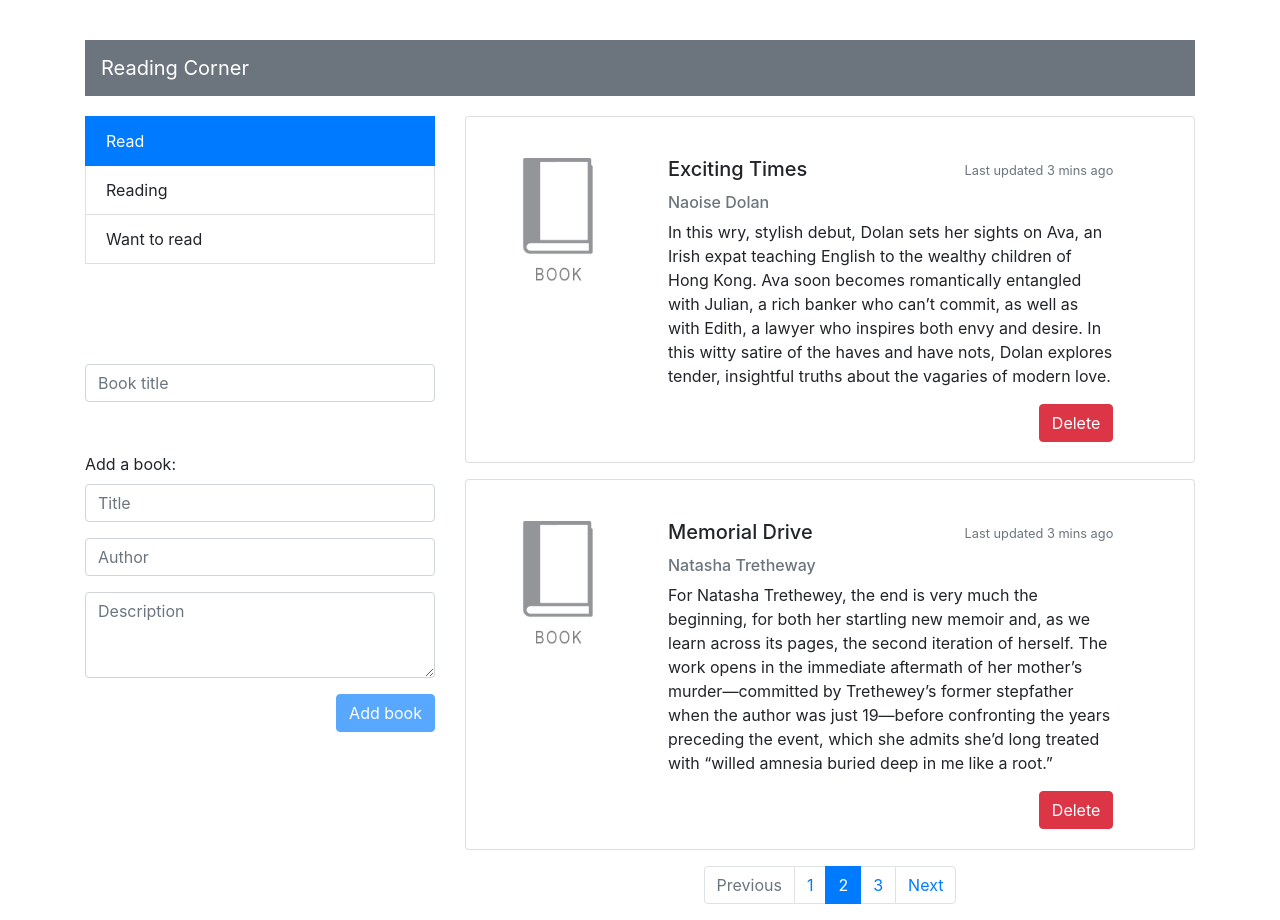
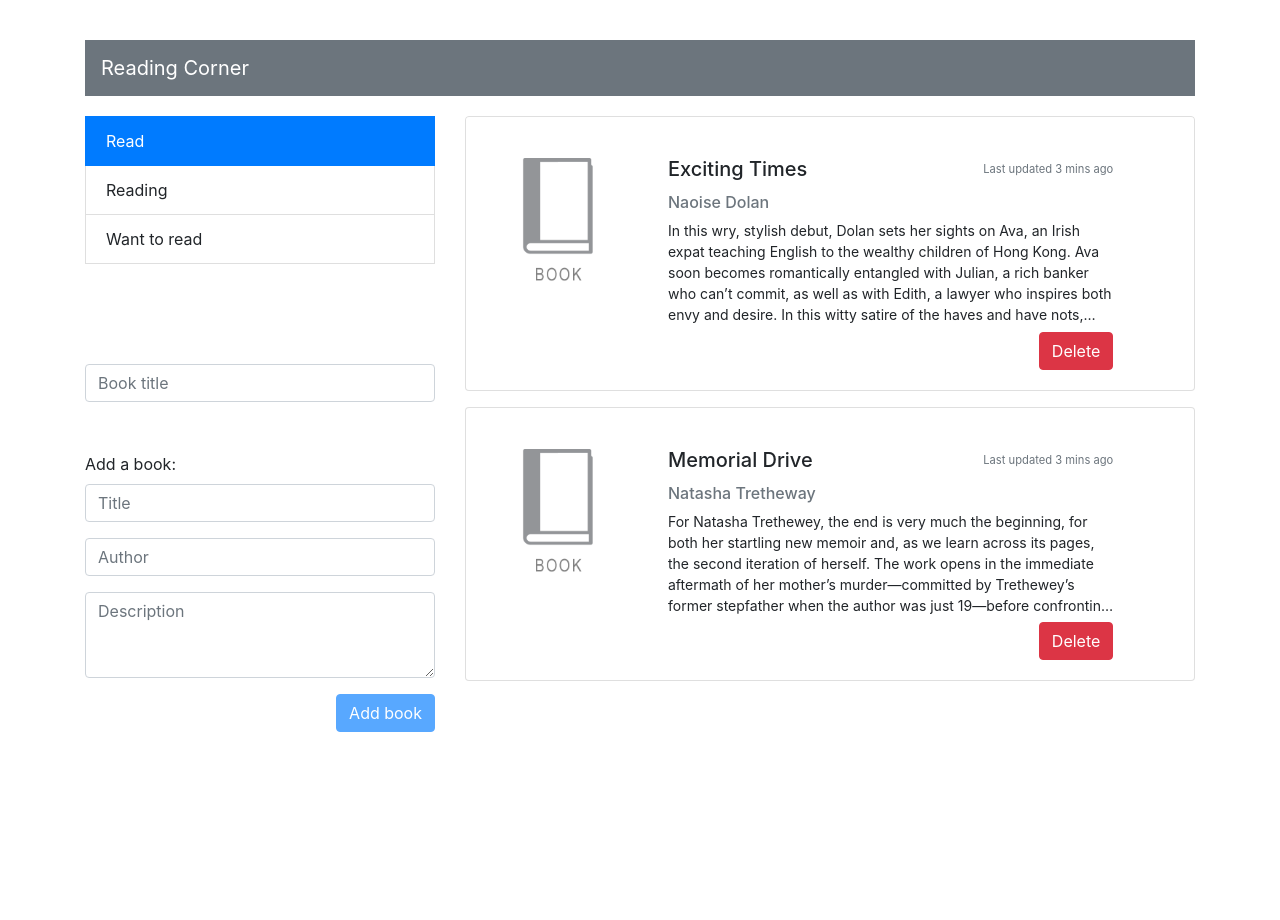
Before and after one commit to iakabpaul/reading-corner, a React (Create React App) app: page / in a window 1280 px wide. After the commit the page ends 800 px from the top, so only its background shows below. Built offline with nearby package versions, Linux system fonts and the light colour scheme; data requests are answered from the project's data file.

Commit message:
Implement the pagination

```diff
--- a/src/App.scss
+++ b/src/App.scss
@@ -9,5 +9,6 @@
   .row {
     flex: 1;
     margin-top: 20px;
+    overflow: hidden;
   }
 }
--- a/src/components/book-card/book-card.component.js
+++ b/src/components/book-card/book-card.component.js
@@ -8,17 +8,19 @@ const BookCard = ({ author, title, description, deleteBook, id }) => {
   return (
     <div className="card mb-3">
       <div className="row no-gutters">
-        <div className="col-md-3">
+        <div className="col-md-3 my-col">
           <img src={require('assets/img/book.png')} className="card-img" alt="..." />
         </div>
-        <div className="col-md-8">
+        <div className="col-md-8 my-col">
           <div className="card-body">
-            <div className="my-card-header">
-              <h5 className="card-title">{title}</h5>
-              <p className="card-text"><small className="text-muted">Last updated 3 mins ago</small></p>
+            <div className="my-card-content">
+              <div className="my-card-header">
+                <h5 className="card-title">{title}</h5>
+                <p className="card-text"><small className="text-muted">Last updated 3 mins ago</small></p>
+              </div>
+              <h6 className="text-muted">{author}</h6>
+              <p className="card-text">{description}</p>
             </div>
-            <h6 className="text-muted">{author}</h6>
-            <p className="card-text">{description}</p>
             <div className="my-button-container">
               <button type="button" className="btn btn-danger" aria-label="Close" onClick={handleDelete}>
                 <span aria-hidden="true">Delete</span>
--- a/src/components/book-card/book-card.style.scss
+++ b/src/components/book-card/book-card.style.scss
@@ -1,9 +1,33 @@
+.my-col {
+  height: 100%;
+
+  .card-body {
+    height: 100%;
+    display: flex;
+    flex-direction: column;
+
+    .my-card-content {
+      flex: 1;
+
+      .card-text {
+        font-size: 14px;
+        -webkit-line-clamp: 5;
+        overflow : hidden;
+        text-overflow: ellipsis;
+        display: -webkit-box;
+        -webkit-box-orient: vertical;
+      }
+
       .my-card-header {
         display: flex;
         justify-content: space-between;
       }
+    }
 
     .my-button-container {
+      margin-top: 0.4rem;
       display: flex;
       justify-content: flex-end;
     }
+  }
+}
--- a/src/components/books-list/book-list.style.scss
+++ b/src/components/books-list/book-list.style.scss
@@ -1,9 +1,19 @@
 .pagination {
   bottom: 0;
+  margin-top: 1rem;
+
+  .page-link {
+    cursor: pointer;
+  }
 }
 
 .col {
   display: flex;
   flex-direction: column;
   justify-content: space-between;
+  height: 100%;
+
+  .my-list-group {
+    overflow: scroll;
+  }
 }
--- a/src/components/books-list/books-list.component.js
+++ b/src/components/books-list/books-list.component.js
@@ -1,33 +1,63 @@
-import React from 'react';
+import React, { useState, useEffect } from 'react';
 import BookCard from 'components/book-card/book-card.component';
 
 import './book-list.style.scss';
 
-const renderPagination = () => (
-  <ul className="pagination justify-content-center ">
-    <li className="page-item disabled">
-      <a className="page-link" href="#" tabIndex="-1" aria-disabled="true">Previous</a>
+const BooksList = ({ books = [], deleteBook }) => {
+  const [currentPage, setCurrentPage] = useState(1);
+
+  useEffect(() => {
+    setCurrentPage(1);
+  }, [books])
+
+  const getPaginationItems = noOfPages => {
+    const items = [];
+    for(let i = 1; i <= noOfPages; i++) {
+      items.push(<li className={`page-item ${currentPage === i && 'active'}`}><a className="page-link">{i}</a></li>)
+    }
+
+    return items;
+  };
+
+  const handleNextPage = () => setCurrentPage(currentPage + 1);
+  const handlePreviousPage = () => setCurrentPage(currentPage - 1);
+
+  const renderPagination = (noOfItems) => {
+    let noOfPages = Math.ceil(noOfItems / 3)
+
+    if (noOfPages < 2) return;
+
+    return (
+      <ul className="pagination justify-content-center my-pagination">
+        <li className={`page-item ${currentPage === 1 && 'disabled'}`}>
+          <button
+            className="page-link"
+            disabled={currentPage === 1}
+            onClick={handlePreviousPage}
+          >Previous</button>
         </li>
-    <li className="page-item"><a className="page-link" href="#">1</a></li>
-    <li className="page-item active" aria-current="page">
-      <a className="page-link" href="#">2 <span className="sr-only">(current)</span></a>
-    </li>
-    <li className="page-item"><a className="page-link" href="#">3</a></li>
-    <li className="page-item">
-      <a className="page-link" href="#">Next</a>
+        {getPaginationItems(noOfPages)}
+        <li className={`page-item ${currentPage === noOfPages && 'disabled'}`}>
+          <button
+            disabled={currentPage === noOfPages}
+            className={"page-link"}
+            onClick={handleNextPage}
+          >Next</button>
         </li>
       </ul>
     );
+  }
 
-const BooksList = ({ books = [], deleteBook }) => (
+  return (
     <div className="col">
-    <div className="list-group">
-      {books.map(({ title, author, description, id }) => (
+      <div className="list-group my-list-group">
+        {books.slice((currentPage - 1) * 3, currentPage * 3).map(({ title, author, description, id }) => (
           <BookCard title={title} author={author} description={description} deleteBook={deleteBook} id={id} key={id} />
         ))}
       </div>
-  {renderPagination()}
+      {renderPagination(books.length)}
     </div>
   );
+};
 
 export default BooksList;
```
Lines whose indentation alone changed are shown as unchanged.
